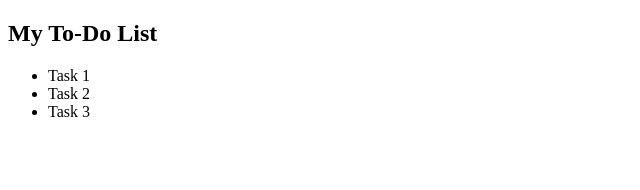
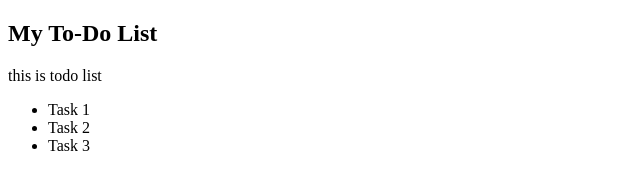
Before and after one commit to sunilt808/vgitp1, a plain HTML site: page index.html in a window 1280 px wide. Shown: the whole page, without its empty margins (0-640 px from the left). Drawn offline with Linux system fonts and the light colour scheme.

Commit message:
added new p

```diff
--- a/index.html
+++ b/index.html
@@ -5,7 +5,7 @@
 </head>
 <body>
     <h2>My To-Do List</h2>
-    <ul>
+    <p> this is todo list</p>  <ul>
         <li>Task 1</li>
         <li>Task 2</li>
         <li>Task 3</li>
```
Also changed, not shown: p2.txt (added).
